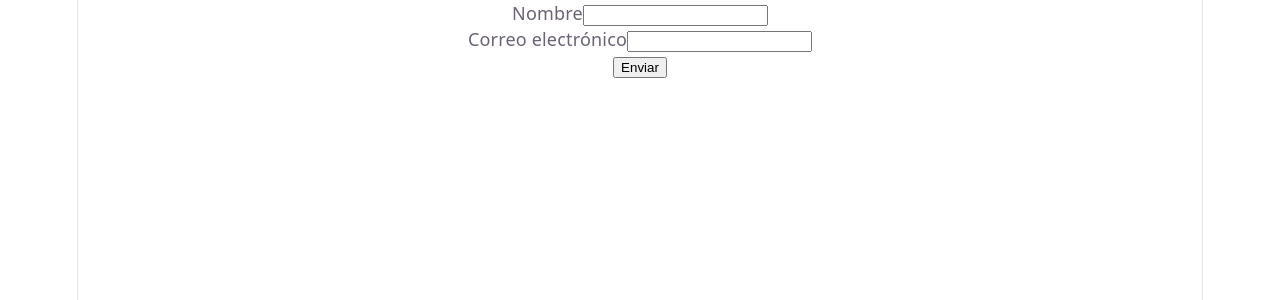
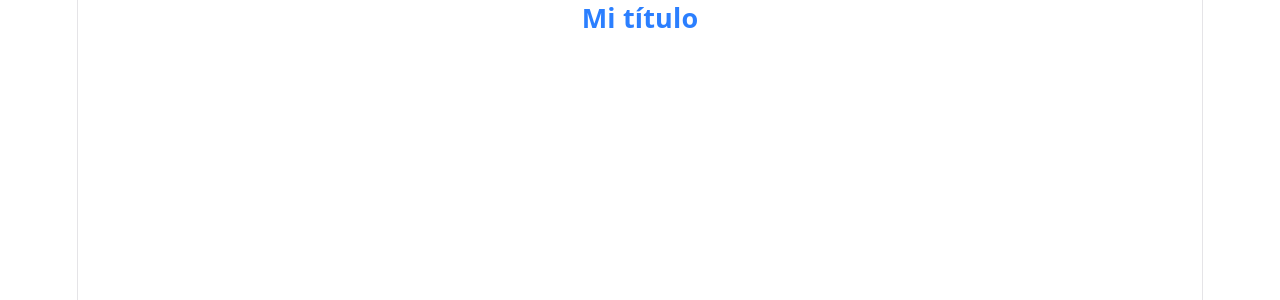
Before and after one commit to Christian-Villalobos/Fullstack2ev2, a React (Vite) app: page / in a window 1280 px wide. Shown: the top 300 px of the page. Built offline with nearby package versions, Linux system fonts and the light colour scheme.

Commit message:
Tailwind implementado

```diff
--- a/src/App.jsx
+++ b/src/App.jsx
@@ -1,50 +1,22 @@
 import { useState } from 'react'
-import { ImageCards } from './components/molecules/ImageCards'
-import { ImageCard } from './components/molecules/ImageCard'
-import { TextButton } from './components/molecules/TextButton'
-import { Input } from './components/atoms/Input'
 import { Formulario } from './components/organisms/Formulario'
-
+import { Text } from './components/atoms/Text'
 import './App.css'
 
 
-const misCampos = [
-    {
-        name: "nombre",
-        label: "Nombre",
-        type: "text",
-        className: "col-span-2 bg-gray-50" // <-- Clase personalizada para este campo específico
-    },
-    {
-        name: "email",
-        label: "Correo electrónico",
-        type: "email",
-        className: "border-red-500" // <-- Clase específica para este campo
-    }
-];
 
 
 
 
 function App() {
 
-const [inputValue, setInputValue] = useState('');
+  const [inputValue, setInputValue] = useState('');
 
   return (
     <>
-      <header>
-      </header>
-      <main>
-        <Formulario
-          fields={misCampos}
-          onSubmit={(e) => {
-            e.preventDefault();
-            alert("Formulario enviado");
-          }}
-        />
-      </main>
-      <footer>
-      </footer>
+      <Text variant="h3" className="text-2xl font-bold text-blue-500">
+        Mi título
+      </Text>
     </>
   )
 }
--- a/src/index.css
+++ b/src/index.css
@@ -1,3 +1,5 @@
+@import "tailwindcss";
+
 :root {
   --text: #6b6375;
   --text-h: #08060d;
--- a/vite.config.js
+++ b/vite.config.js
@@ -1,7 +1,13 @@
+// vite.config.js
+import { defineConfig } from 'vite'
 import react from '@vitejs/plugin-react'
-import { defineConfig } from 'vite'
+// Importa el plugin de Tailwind que acabas de instalar
+import tailwindcss from '@tailwindcss/vite'
 
-// https://vite.dev/config/
 export default defineConfig({
-  plugins: [react()],
+  plugins: [
+    react(),
+    // Activa Tailwind dentro de Vite
+    tailwindcss(),
+  ],
 })
```
